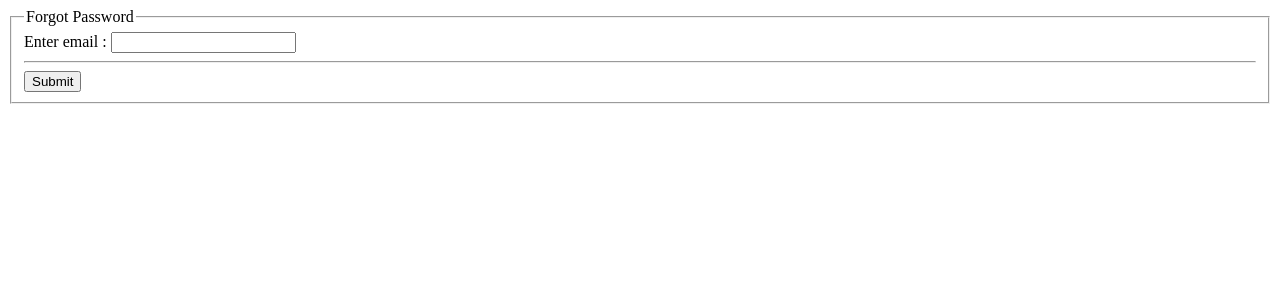
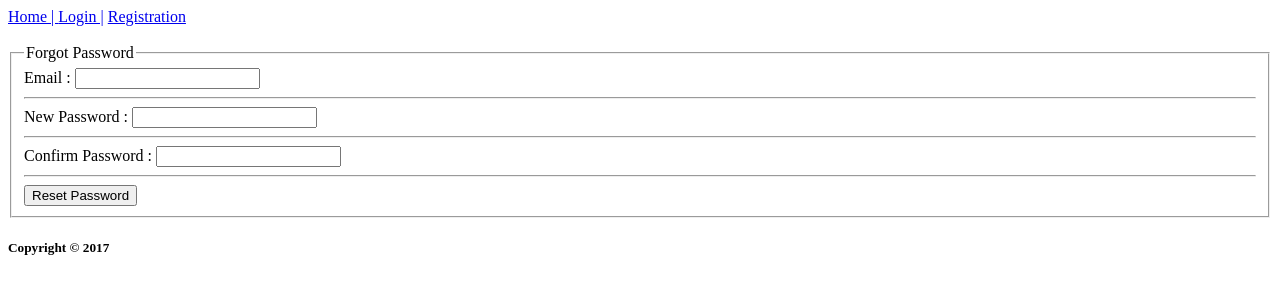
Before and after one commit to codewithnill/learning_web_technologies_spring2025-2026_sec_a, a PHP site: page /D.php in a window 1280 px wide. Shown: the top 300 px of the page. Run offline with PHP 8.4, Linux system fonts and the light colour scheme.

Commit message:
forgot pass

```diff
--- a/Final/lab3/D.php
+++ b/Final/lab3/D.php
@@ -1,20 +1,95 @@
+<!-- forgot pass -->
+<?php
+    session_start();
+
+
+    if(isset($_SESSION['status']) && $_SESSION['status'] == true){
+        header('location: logged_in_dashboard.php');
+        exit();
+    }
+
+    $error = "";
+    $success = "";
+
+
+
+
+
+
+
+    if(isset($_POST['reset_password'])){
+        $email = $_POST['email'];
+        $new_password = $_POST['new_password'];
+        $confirm_password = $_POST['confirm_password'];
+
+        if($email == "" || $new_password == "" || $confirm_password == ""){
+            $error = "All fields are required!";
+        }
+        elseif($new_password != $confirm_password){
+            $error = "Passwords do not match!";
+        }
+        else{
+
+            $user_found = false;
+            foreach($_SESSION['all_users'] as $index => $user){
+                if($user['email'] == $email){
+                    $_SESSION['all_users'][$index]['password'] = $new_password;
+                    $user_found = true;
+                    break;
+                }
+            }
+
+            if($user_found){
+                $success = "Password reset.!";
+            } else {
+                $error = "Email not exist!!";
+            }
+        }
+    }
+?>
+
 <!DOCTYPE html>
 <html lang="en">
 <head>
     <meta charset="UTF-8">
     <meta name="viewport" content="width=device-width, initial-scale=1.0">
-    <title>Forgot password</title>
+    <title>Forgot Password</title>
 </head>
 <body>
-    <fieldset>
-        <legend>Forgot Password</legend>
-        <label>Enter email : </label><input type="email" name="email"><br><hr>
-        <button>Submit</button>
-    </fieldset>
+    <a href="A.php">Home | </a>
+    <a href="C.php">Login |</a>
+    <a href="B.php">Registration</a>
+    <br><br>
 
+    <?php
+    if($error != ""){
+        echo '<p style="color:red;">' . $error . '</p>';
+    }
+    ?>
+
+    <?php
+    if($success != ""){
+        echo '<p style="color:green;">' . $success . '</p>';
+        echo '<a href="C.php">Go to Login</a>';
+    }
+    ?>
+
+    <?php
+    if($success == ""){
+    ?>
+    <form method="post" action="">
+        <fieldset>
+            <legend>Forgot Password</legend>
+            <label>Email : </label><input type="email" name="email"><br><hr>
+            <label>New Password : </label><input type="password" name="new_password"><br><hr>
+            <label>Confirm Password : </label><input type="password" name="confirm_password"><br><hr>
+            <input type="submit" name="reset_password" value="Reset Password">
+        </fieldset>
+    </form>
+    <?php
+    }
+    ?>
+
+    <h5>Copyright © 2017</h5>
 </body>
 </html>
-
-<?php
-    // echo "Welcome to X company.";
-?>
```
